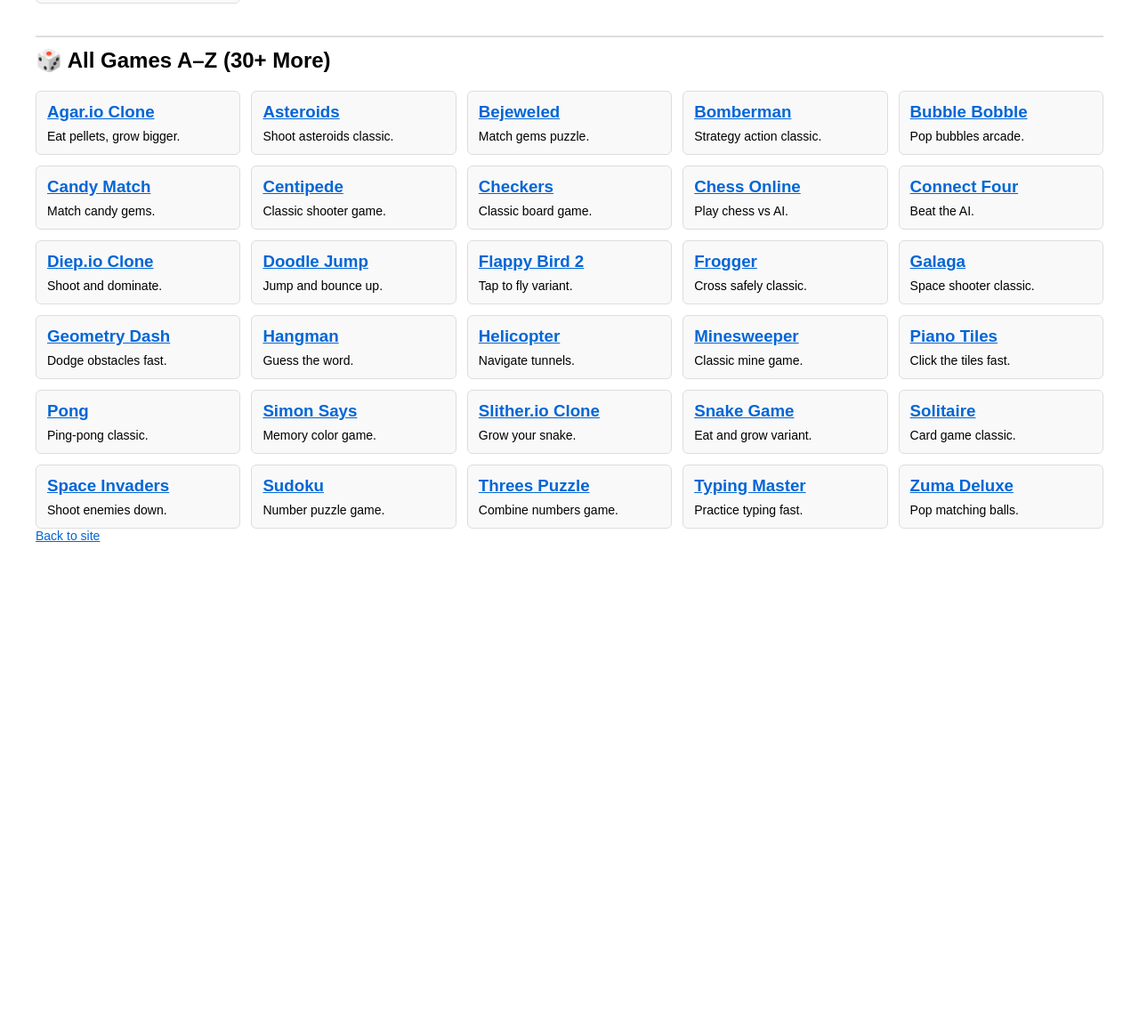
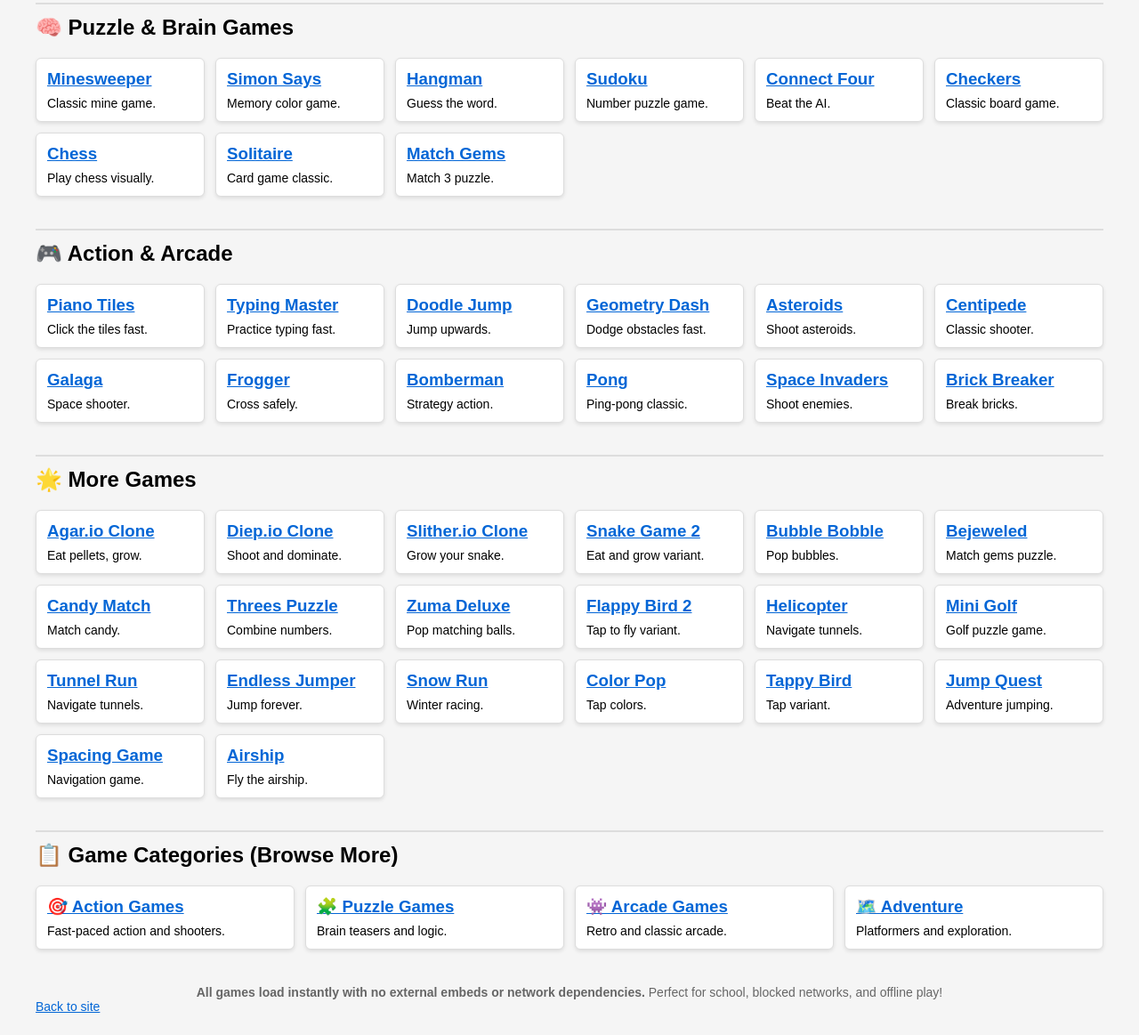
Before and after one commit to CJ10211/JesusOnTop.github.io, a plain HTML site: page games/index.html in a window 1280 px wide. Shown: the part 772-1935 px from the top of the page at 89% size. Before the commit the page ends 1406 px from the top, so only its background shows below. Drawn offline with Linux system fonts and the light colour scheme.

Commit message:
Update games hub with all 60+ self-hosted games

```diff
--- a/games/index.html
+++ b/games/index.html
@@ -3,22 +3,24 @@
 <head>
   <meta charset="utf-8">
   <meta name="viewport" content="width=device-width,initial-scale=1">
-  <title>Games Hub</title>
-  <style>body{font-family:Arial,Helvetica,sans-serif;max-width:1200px;margin:24px auto;padding:0 16px}a{color:#0366d6}h2{margin-top:36px;border-top:2px solid #ddd;padding-top:12px}.grid{display:grid;grid-template-columns:repeat(auto-fit,minmax(200px,1fr));gap:12px}.card{border:1px solid #ddd;padding:12px;border-radius:6px;background:#f9f9f9}h3{margin:0 0 8px 0}p{margin:0;font-size:14px}</style>
+  <title>Games Hub - 60+ Unblocked Games</title>
+  <style>body{font-family:Arial,Helvetica,sans-serif;max-width:1200px;margin:24px auto;padding:0 16px;background:#f5f5f5}a{color:#0366d6}h2{margin-top:36px;border-top:2px solid #ddd;padding-top:12px}.grid{display:grid;grid-template-columns:repeat(auto-fit,minmax(180px,1fr));gap:12px}.card{border:1px solid #ddd;padding:12px;border-radius:6px;background:#fff;box-shadow:0 2px 4px rgba(0,0,0,0.1)}h3{margin:0 0 8px 0}p{margin:0;font-size:14px}.badge{display:inline-block;background:#27ae60;color:#fff;padding:4px 8px;border-radius:4px;font-size:12px;margin-top:8px}</style>
 </head>
 <body>
-  <h1>Games Hub — 50+ Games</h1>
-  <p>Choose a game or browse a category below.</p>
+  <h1>🎮 Games Hub — 60+ Unblocked Games</h1>
+  <p style="background:#e8f4f8;padding:12px;border-radius:4px;border-left:4px solid #0366d6"><strong>✓ All games are 100% self-hosted</strong> — no external embeds, no network filters. Play anywhere!</p>
 
-  <h2>📂 Game Categories</h2>
+  <h2>⭐ Featured Games (Original Code)</h2>
   <div class="grid">
-    <div class="card"><h3><a href="action.html">🎯 Action Games</a></h3><p>Browse 100s of action games from Itch.io.</p></div>
-    <div class="card"><h3><a href="puzzle.html">🧩 Puzzle Games</a></h3><p>Brain teasers and logic challenges.</p></div>
-    <div class="card"><h3><a href="arcade.html">👾 Arcade Games</a></h3><p>Retro and classic arcade fun.</p></div>
-    <div class="card"><h3><a href="adventure.html">🗺️ Adventure & Platformers</a></h3><p>Explore worlds and jump through levels.</p></div>
+    <div class="card"><h3><a href="snake.html">Snake</a></h3><p>Classic snake — arrow keys.</p><span class="badge">Original</span></div>
+    <div class="card"><h3><a href="breakout.html">Breakout</a></h3><p>Break the bricks — left/right.</p><span class="badge">Original</span></div>
+    <div class="card"><h3><a href="tetris.html">Tetris</a></h3><p>Tetris clone — arrows + up.</p><span class="badge">Original</span></div>
+    <div class="card"><h3><a href="ragdoll.html">Ragdoll Hit</a></h3><p>Physics ragdoll demo.</p><span class="badge">Original</span></div>
+    <div class="card"><h3><a href="shooter.html">Top-Down Shooter</a></h3><p>Shoot enemies, arrows/touch.</p><span class="badge">Original</span></div>
+    <div class="card"><h3><a href="target.html">Target Shooting</a></h3><p>Click targets within timer.</p><span class="badge">Original</span></div>
   </div>
 
-  <h2>⭐ Featured Games (Original)</h2>
+  <h2>🎯 Self-Hosted Classics (No Blocking)</h2>
   <div class="grid">
     <div class="card"><h3><a href="snake.html">Snake</a></h3><p>Classic snake — arrow keys.</p></div>
     <div class="card"><h3><a href="breakout.html">Breakout</a></h3><p>Break the bricks — left/right.</p></div>
@@ -38,40 +40,68 @@
     <div class="card"><h3><a href="dino.html">Chrome Dino</a></h3><p>Jump to avoid obstacles.</p></div>
   </div>
 
-  <h2>🎲 All Games A–Z (30+ More)</h2>
+  <h2>🧠 Puzzle & Brain Games</h2>
   <div class="grid">
-    <div class="card"><h3><a href="agar.html">Agar.io Clone</a></h3><p>Eat pellets, grow bigger.</p></div>
-    <div class="card"><h3><a href="asteroids.html">Asteroids</a></h3><p>Shoot asteroids classic.</p></div>
-    <div class="card"><h3><a href="bejeweled.html">Bejeweled</a></h3><p>Match gems puzzle.</p></div>
-    <div class="card"><h3><a href="bomberman.html">Bomberman</a></h3><p>Strategy action classic.</p></div>
-    <div class="card"><h3><a href="bubblebobble.html">Bubble Bobble</a></h3><p>Pop bubbles arcade.</p></div>
-    <div class="card"><h3><a href="candycrush.html">Candy Match</a></h3><p>Match candy gems.</p></div>
-    <div class="card"><h3><a href="centipede.html">Centipede</a></h3><p>Classic shooter game.</p></div>
+    <div class="card"><h3><a href="minesweeper.html">Minesweeper</a></h3><p>Classic mine game.</p></div>
+    <div class="card"><h3><a href="simon.html">Simon Says</a></h3><p>Memory color game.</p></div>
+    <div class="card"><h3><a href="hangman.html">Hangman</a></h3><p>Guess the word.</p></div>
+    <div class="card"><h3><a href="sudoku.html">Sudoku</a></h3><p>Number puzzle game.</p></div>
+    <div class="card"><h3><a href="connect4.html">Connect Four</a></h3><p>Beat the AI.</p></div>
     <div class="card"><h3><a href="checkers.html">Checkers</a></h3><p>Classic board game.</p></div>
-    <div class="card"><h3><a href="chess.html">Chess Online</a></h3><p>Play chess vs AI.</p></div>
-    <div class="card"><h3><a href="connect4.html">Connect Four</a></h3><p>Beat the AI.</p></div>
-    <div class="card"><h3><a href="diep.html">Diep.io Clone</a></h3><p>Shoot and dominate.</p></div>
-    <div class="card"><h3><a href="doodle.html">Doodle Jump</a></h3><p>Jump and bounce up.</p></div>
-    <div class="card"><h3><a href="flappybird2.html">Flappy Bird 2</a></h3><p>Tap to fly variant.</p></div>
-    <div class="card"><h3><a href="frogger.html">Frogger</a></h3><p>Cross safely classic.</p></div>
-    <div class="card"><h3><a href="galaga.html">Galaga</a></h3><p>Space shooter classic.</p></div>
-    <div class="card"><h3><a href="geometry.html">Geometry Dash</a></h3><p>Dodge obstacles fast.</p></div>
-    <div class="card"><h3><a href="hangman.html">Hangman</a></h3><p>Guess the word.</p></div>
-    <div class="card"><h3><a href="helicopter.html">Helicopter</a></h3><p>Navigate tunnels.</p></div>
-    <div class="card"><h3><a href="minesweeper.html">Minesweeper</a></h3><p>Classic mine game.</p></div>
-    <div class="card"><h3><a href="piano.html">Piano Tiles</a></h3><p>Click the tiles fast.</p></div>
-    <div class="card"><h3><a href="pong.html">Pong</a></h3><p>Ping-pong classic.</p></div>
-    <div class="card"><h3><a href="simon.html">Simon Says</a></h3><p>Memory color game.</p></div>
-    <div class="card"><h3><a href="slither.html">Slither.io Clone</a></h3><p>Grow your snake.</p></div>
-    <div class="card"><h3><a href="snake2.html">Snake Game</a></h3><p>Eat and grow variant.</p></div>
+    <div class="card"><h3><a href="chess.html">Chess</a></h3><p>Play chess visually.</p></div>
     <div class="card"><h3><a href="solitaire.html">Solitaire</a></h3><p>Card game classic.</p></div>
-    <div class="card"><h3><a href="space.html">Space Invaders</a></h3><p>Shoot enemies down.</p></div>
-    <div class="card"><h3><a href="sudoku.html">Sudoku</a></h3><p>Number puzzle game.</p></div>
-    <div class="card"><h3><a href="threes.html">Threes Puzzle</a></h3><p>Combine numbers game.</p></div>
-    <div class="card"><h3><a href="typing.html">Typing Master</a></h3><p>Practice typing fast.</p></div>
-    <div class="card"><h3><a href="zuma.html">Zuma Deluxe</a></h3><p>Pop matching balls.</p></div>
+    <div class="card"><h3><a href="matchgems.html">Match Gems</a></h3><p>Match 3 puzzle.</p></div>
   </div>
 
+  <h2>🎮 Action & Arcade</h2>
+  <div class="grid">
+    <div class="card"><h3><a href="piano.html">Piano Tiles</a></h3><p>Click the tiles fast.</p></div>
+    <div class="card"><h3><a href="typing.html">Typing Master</a></h3><p>Practice typing fast.</p></div>
+    <div class="card"><h3><a href="doodle.html">Doodle Jump</a></h3><p>Jump upwards.</p></div>
+    <div class="card"><h3><a href="geometry.html">Geometry Dash</a></h3><p>Dodge obstacles fast.</p></div>
+    <div class="card"><h3><a href="asteroids.html">Asteroids</a></h3><p>Shoot asteroids.</p></div>
+    <div class="card"><h3><a href="centipede.html">Centipede</a></h3><p>Classic shooter.</p></div>
+    <div class="card"><h3><a href="galaga.html">Galaga</a></h3><p>Space shooter.</p></div>
+    <div class="card"><h3><a href="frogger.html">Frogger</a></h3><p>Cross safely.</p></div>
+    <div class="card"><h3><a href="bomberman.html">Bomberman</a></h3><p>Strategy action.</p></div>
+    <div class="card"><h3><a href="pong.html">Pong</a></h3><p>Ping-pong classic.</p></div>
+    <div class="card"><h3><a href="space.html">Space Invaders</a></h3><p>Shoot enemies.</p></div>
+    <div class="card"><h3><a href="brickbreaker.html">Brick Breaker</a></h3><p>Break bricks.</p></div>
+  </div>
+
+  <h2>🌟 More Games</h2>
+  <div class="grid">
+    <div class="card"><h3><a href="agar.html">Agar.io Clone</a></h3><p>Eat pellets, grow.</p></div>
+    <div class="card"><h3><a href="diep.html">Diep.io Clone</a></h3><p>Shoot and dominate.</p></div>
+    <div class="card"><h3><a href="slither.html">Slither.io Clone</a></h3><p>Grow your snake.</p></div>
+    <div class="card"><h3><a href="snake2.html">Snake Game 2</a></h3><p>Eat and grow variant.</p></div>
+    <div class="card"><h3><a href="bubblebobble.html">Bubble Bobble</a></h3><p>Pop bubbles.</p></div>
+    <div class="card"><h3><a href="bejeweled.html">Bejeweled</a></h3><p>Match gems puzzle.</p></div>
+    <div class="card"><h3><a href="candycrush.html">Candy Match</a></h3><p>Match candy.</p></div>
+    <div class="card"><h3><a href="threes.html">Threes Puzzle</a></h3><p>Combine numbers.</p></div>
+    <div class="card"><h3><a href="zuma.html">Zuma Deluxe</a></h3><p>Pop matching balls.</p></div>
+    <div class="card"><h3><a href="flappybird2.html">Flappy Bird 2</a></h3><p>Tap to fly variant.</p></div>
+    <div class="card"><h3><a href="helicopter.html">Helicopter</a></h3><p>Navigate tunnels.</p></div>
+    <div class="card"><h3><a href="minigolf.html">Mini Golf</a></h3><p>Golf puzzle game.</p></div>
+    <div class="card"><h3><a href="tunnelrun.html">Tunnel Run</a></h3><p>Navigate tunnels.</p></div>
+    <div class="card"><h3><a href="endlessjumper.html">Endless Jumper</a></h3><p>Jump forever.</p></div>
+    <div class="card"><h3><a href="snowrun.html">Snow Run</a></h3><p>Winter racing.</p></div>
+    <div class="card"><h3><a href="colorpop.html">Color Pop</a></h3><p>Tap colors.</p></div>
+    <div class="card"><h3><a href="tappy.html">Tappy Bird</a></h3><p>Tap variant.</p></div>
+    <div class="card"><h3><a href="jumpquest.html">Jump Quest</a></h3><p>Adventure jumping.</p></div>
+    <div class="card"><h3><a href="spacing.html">Spacing Game</a></h3><p>Navigation game.</p></div>
+    <div class="card"><h3><a href="airship.html">Airship</a></h3><p>Fly the airship.</p></div>
+  </div>
+
+  <h2>📋 Game Categories (Browse More)</h2>
+  <div class="grid">
+    <div class="card"><h3><a href="action.html">🎯 Action Games</a></h3><p>Fast-paced action and shooters.</p></div>
+    <div class="card"><h3><a href="puzzle.html">🧩 Puzzle Games</a></h3><p>Brain teasers and logic.</p></div>
+    <div class="card"><h3><a href="arcade.html">👾 Arcade Games</a></h3><p>Retro and classic arcade.</p></div>
+    <div class="card"><h3><a href="adventure.html">🗺️ Adventure</a></h3><p>Platformers and exploration.</p></div>
+  </div>
+
+  <p style="margin-top:40px;text-align:center;color:#666"><strong>All games load instantly with no external embeds or network dependencies.</strong> Perfect for school, blocked networks, and offline play!</p>
   <p><a href="../index.html">Back to site</a></p>
 </body>
 </html>
```
